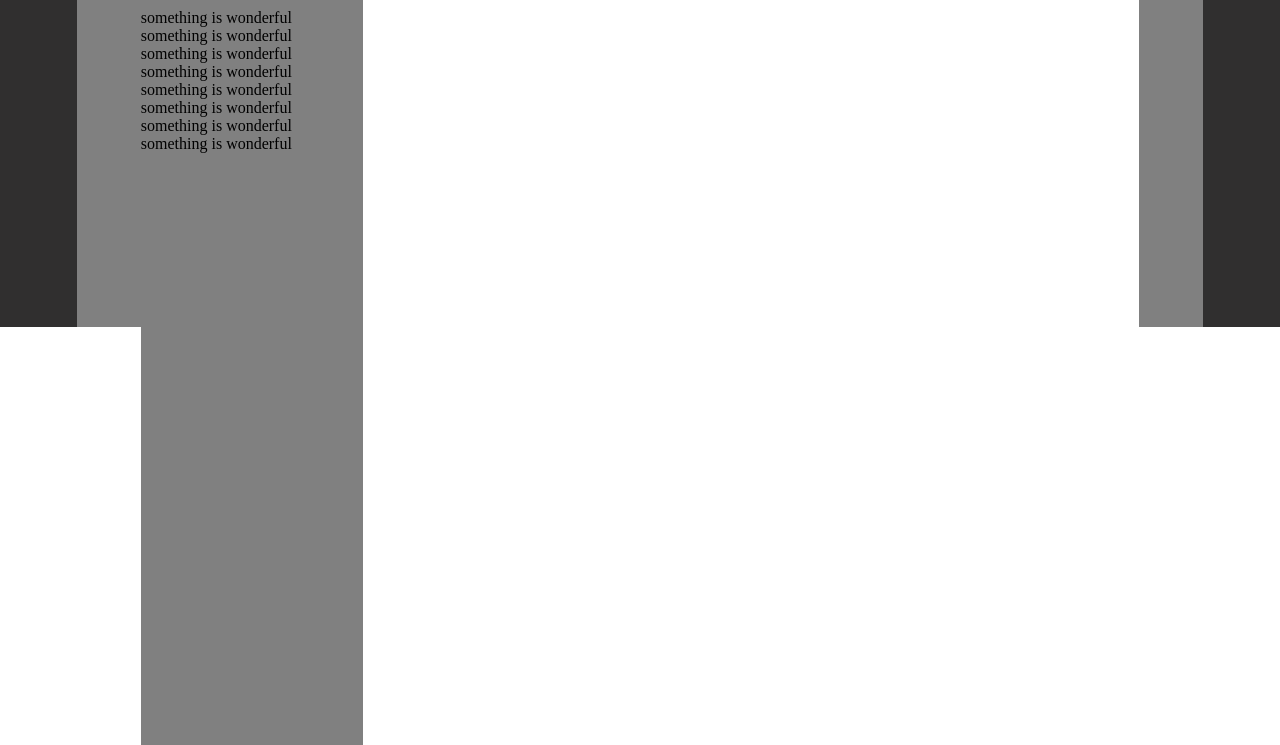
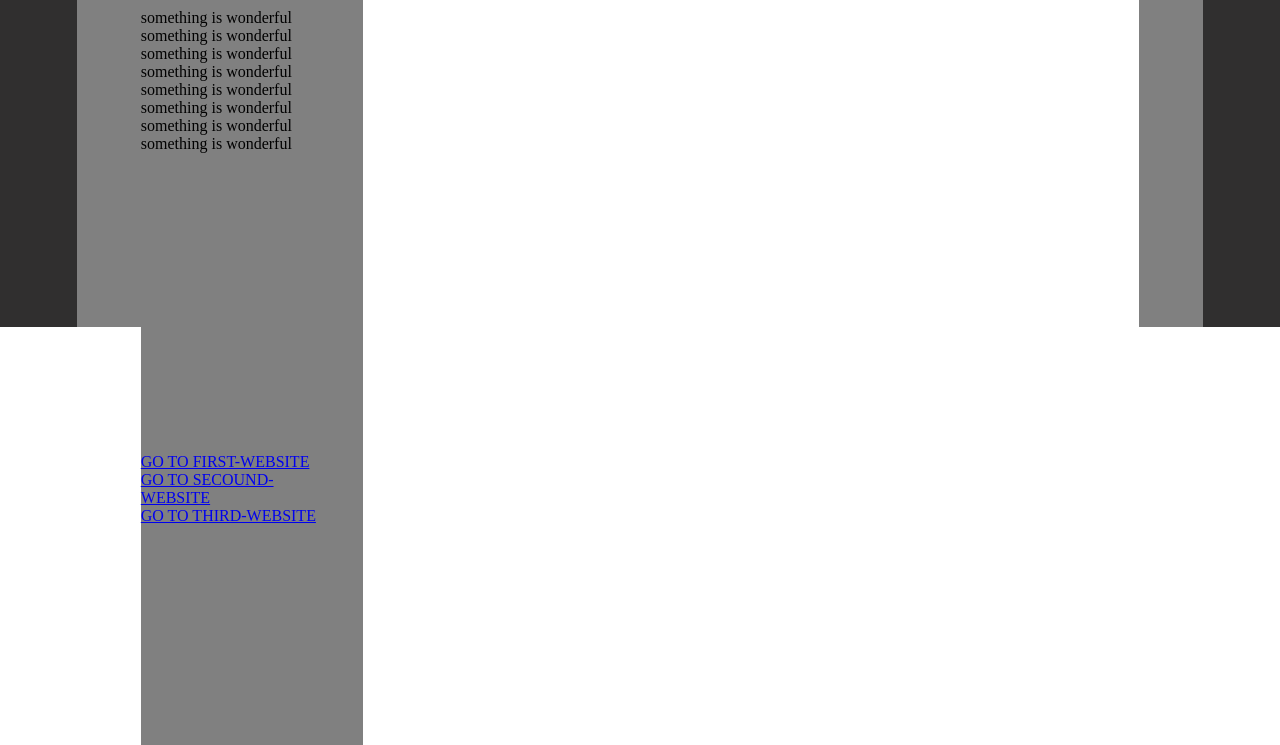
Before and after one commit to Opwumi/practiceone, a plain HTML site: page third.html in a window 1280 px wide. Shown: the part 673-1418 px from the top of the page. Drawn offline with Linux system fonts and the light colour scheme.

Commit message:
add links of the websites to link them

```diff
--- a/third.html
+++ b/third.html
@@ -39,6 +39,12 @@ Lorem ipsum dolor, sit amet consectetur adipisicing elit. Ipsa iusto odio aliqui
             something is wonderful <br>  something is wonderful <br>  something is wonderful <br>  something is wonderful
             <br>  something is wonderful <br>  something is wonderful <br>  something is wonderful <br>  something is wonderful
         </p>
+
+        <ul  style="margin-top: 300px">
+            <a href="./index.html">GO TO FIRST-WEBSITE</a> <br>
+            <a href="./secound.html">GO TO SECOUND-WEBSITE</a>  <br>
+            <a href="./third.html">GO TO THIRD-WEBSITE</a>
+        </ul>
     </div>
 </div>
 
```
Also changed, not shown: index.html (+6 -1 lines), secound.html (+5 -0 lines).
